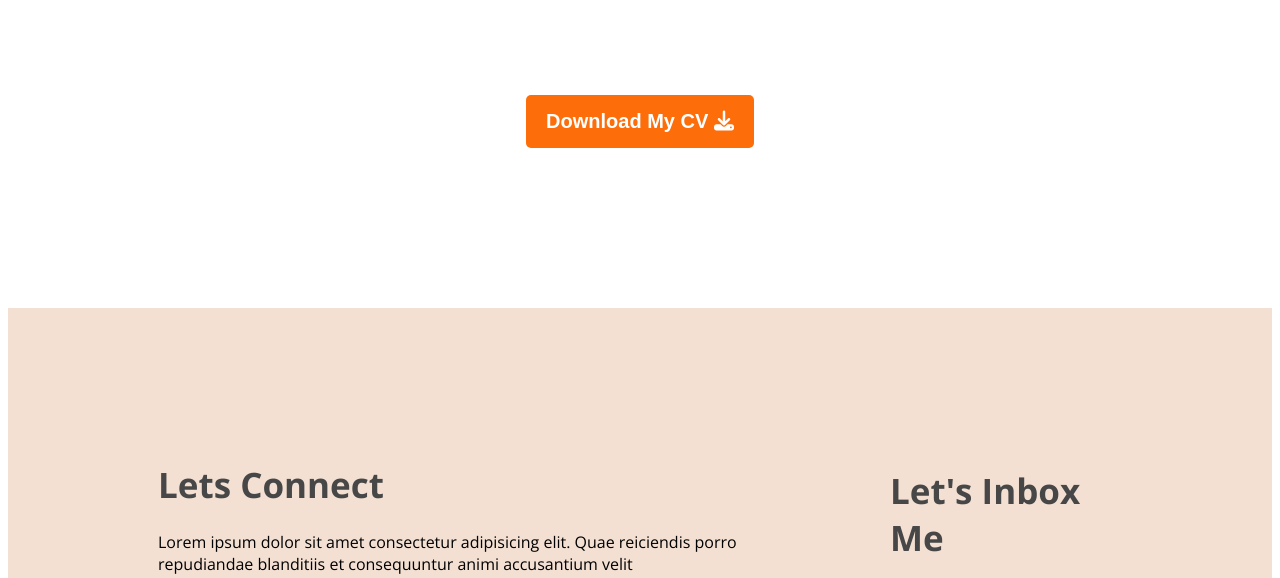
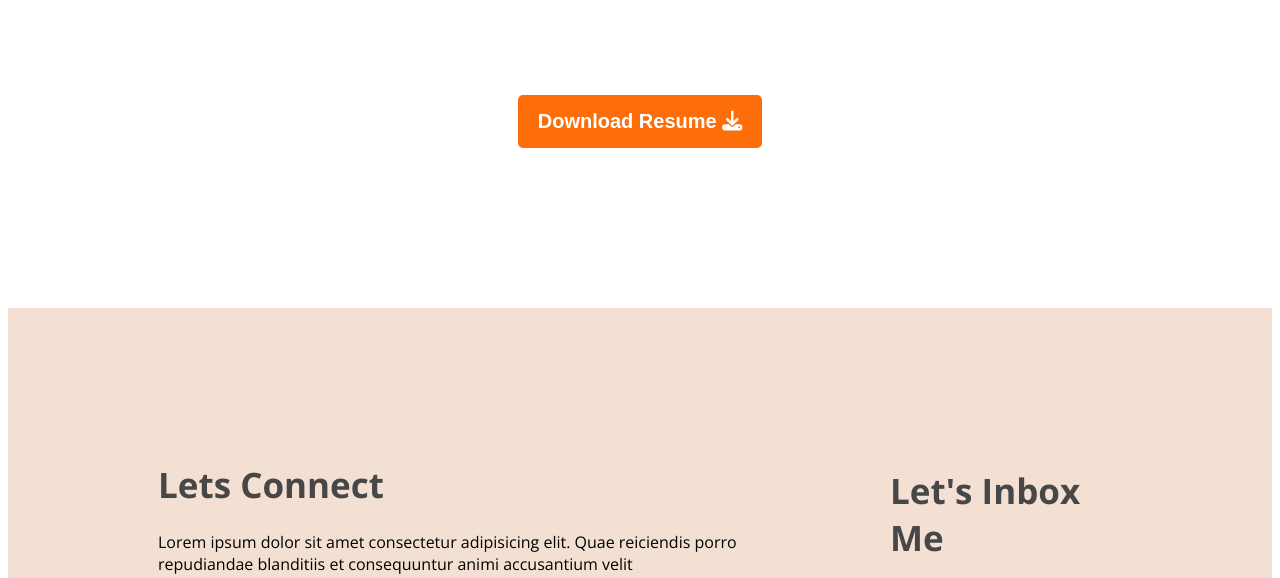
Before and after one commit to aftabfarhanarko/web-dev-portfileo, a plain HTML site: page index.html in a window 1280 px wide. Shown: the part 3173-3751 px from the top of the page. Drawn offline with nearby package versions, Linux system fonts and the light colour scheme.

Commit message:
ten commit

```diff
--- a/index.html
+++ b/index.html
@@ -174,7 +174,7 @@
            </div>
 
            <div class="btndown">
-              <button class="btn-primary new">Download My CV  <i class="fa-solid fa-download"></i></button>
+              <button class="btn-primary new">Download Resume  <i class="fa-solid fa-download"></i></button>
            </div>
 
        </section>
```
